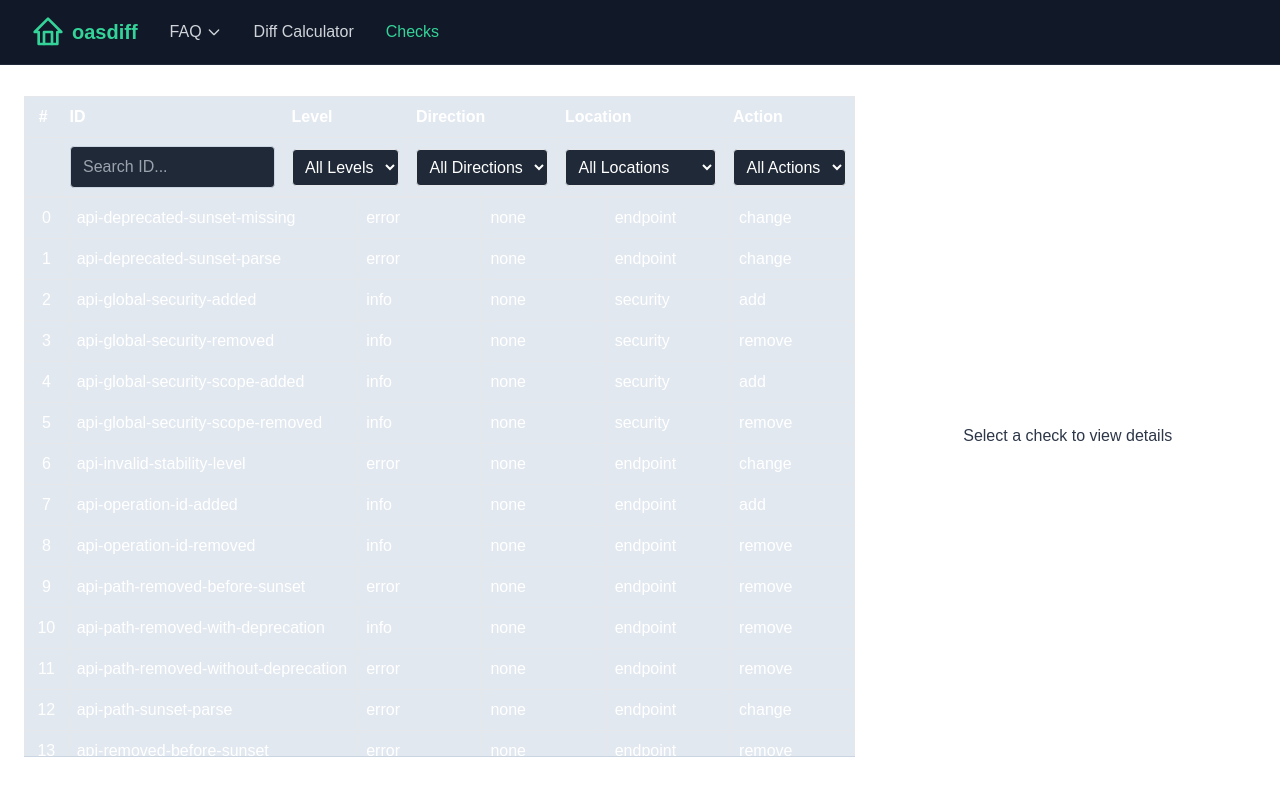
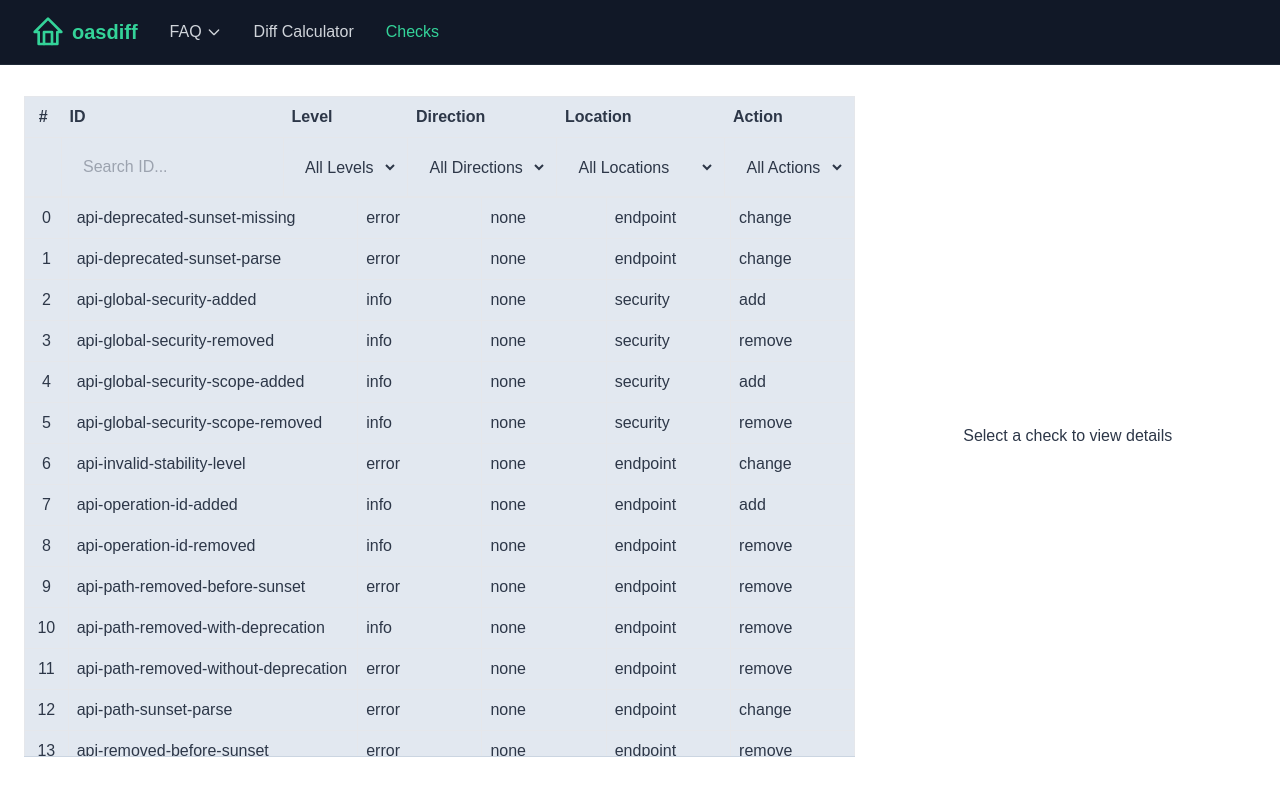
Before and after one commit to oasdiff/w3, a Next.js app: page /checks in a window 1280 px wide. Shown: the top 796 px of the page. Built offline with nearby package versions, Linux system fonts and the light colour scheme.

Commit message:
fix light mode

```diff
--- a/app/checks/styles.module.css
+++ b/app/checks/styles.module.css
@@ -1,6 +1,6 @@
 .tableCell {
   padding: 0.5rem;
-  color: white;
+  color: var(--foreground);
   min-width: 0;
 }
 
@@ -35,7 +35,7 @@
 
 .tableContainer {
   background-color: var(--background-card);
-  color: white;
+  color: var(--foreground);
   width: 100%;
 }
 
--- a/app/diff-calculator/page.tsx
+++ b/app/diff-calculator/page.tsx
@@ -211,7 +211,7 @@ export default function DiffCalculator() {
           disabled={!file1 || !file2}
           className={`px-4 py-2 rounded font-medium ${
             mode === 'breaking'
-              ? 'bg-emerald-600 text-white'
+              ? 'bg-emerald-600 text-[var(--foreground)]'
               : 'bg-[var(--background-card)] text-[var(--foreground)] hover:bg-[var(--background-hover)]'
           } disabled:bg-[var(--background-dark)] disabled:text-[var(--foreground)]/40 disabled:cursor-not-allowed`}
         >
@@ -222,7 +222,7 @@ export default function DiffCalculator() {
           disabled={!file1 || !file2}
           className={`px-4 py-2 rounded font-medium ${
             mode === 'changelog'
-              ? 'bg-emerald-600 text-white'
+              ? 'bg-emerald-600 text-[var(--foreground)]'
               : 'bg-[var(--background-card)] text-[var(--foreground)] hover:bg-[var(--background-hover)]'
           } disabled:bg-[var(--background-dark)] disabled:text-[var(--foreground)]/40 disabled:cursor-not-allowed`}
         >
@@ -233,7 +233,7 @@ export default function DiffCalculator() {
           disabled={!file1 || !file2}
           className={`px-4 py-2 rounded font-medium ${
             mode === 'diff'
-              ? 'bg-emerald-600 text-white'
+              ? 'bg-emerald-600 text-[var(--foreground)]'
               : 'bg-[var(--background-card)] text-[var(--foreground)] hover:bg-[var(--background-hover)]'
           } disabled:bg-[var(--background-dark)] disabled:text-[var(--foreground)]/40 disabled:cursor-not-allowed`}
         >
--- a/app/faq/page.tsx
+++ b/app/faq/page.tsx
@@ -67,6 +67,9 @@ export default function FAQ() {
         .prose {
           width: 100% !important;
           max-width: 100% !important;
+        }
+        code {
+          font-family: ui-monospace, SFMono-Regular, Menlo, Monaco, Consolas, "Liberation Mono", "Courier New", monospace;
         }
       `}</style>
 
--- a/app/layout.tsx
+++ b/app/layout.tsx
@@ -16,7 +16,7 @@ export default function RootLayout({
   children: React.ReactNode
 }) {
   return (
-    <html lang="en">
+    <html lang="en" className={inter.className}>
       <body className="bg-[var(--background)] text-[var(--foreground)] antialiased pt-16">
         <MainNav />
         <main className="">
--- a/components/ui/input.js
+++ b/components/ui/input.js
@@ -1,7 +1,7 @@
 export function Input({ className, ...props }) {
     return (
       <input
-        className={`border rounded px-3 py-2 w-full  bg-gray-800 ${className}`}
+        className={`border border-[var(--border-color)] rounded px-3 py-2 w-full bg-[var(--background-card)] text-[var(--foreground)] placeholder:text-[var(--foreground)]/50 ${className}`}
         {...props}
       />
     );
--- a/components/ui/select.js
+++ b/components/ui/select.js
@@ -1,11 +1,15 @@
 export function Select({ value, onChange, options = [], placeholder }) {
     return (
-      <select value={value} onChange={onChange} className="border p-2 rounded bg-gray-800">
-      <option value="">
+      <select
+        value={value}
+        onChange={onChange}
+        className="border border-[var(--border-color)] p-2 rounded bg-[var(--background-card)] text-[var(--foreground)]"
+      >
+        <option value="" className="bg-[var(--background-card)] text-[var(--foreground)]">
           {placeholder}
         </option>
         {options.map((option) => (
-        <option key={option} value={option}>
+          <option key={option} value={option} className="bg-[var(--background-card)] text-[var(--foreground)]">
             {option}
           </option>
         ))}
```
Lines whose indentation alone changed are shown as unchanged.
